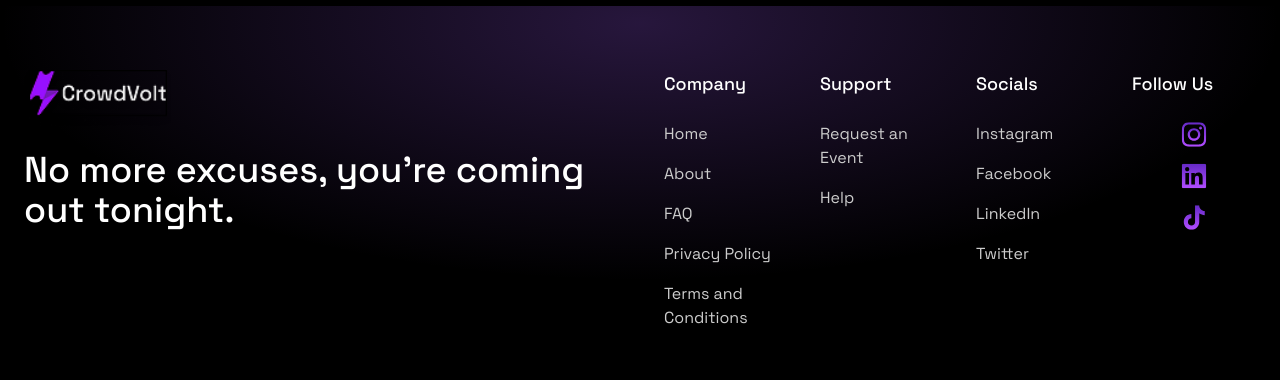
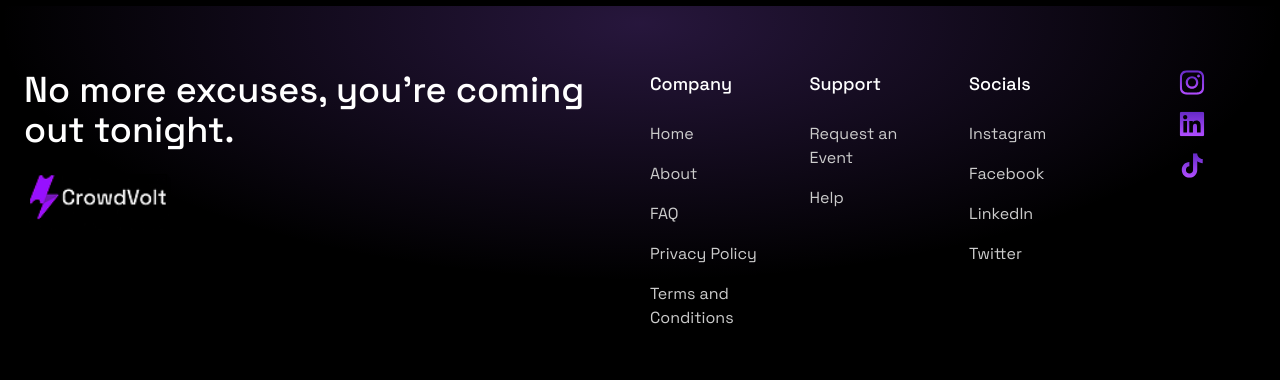
Before and after one commit to hrithik210/crowdvolt-frontend, a React (Vite) app: page / in a window 1280 px wide. Shown: the part 2954-3334 px from the top of the page. Built offline with nearby package versions, Linux system fonts and the light colour scheme.

Commit message:
changes in footer

```diff
--- a/client/components/Footer.tsx
+++ b/client/components/Footer.tsx
@@ -2,18 +2,19 @@ export default function Footer() {
   return (
     <footer className="bg-radial-purple py-10 md:py-16 px-4 md:px-6">
       <div className="max-w-7xl mx-auto">
-        <div className="grid grid-cols-1 lg:grid-cols-2 gap-8 md:gap-12 mb-10 md:mb-16">
+        <div className="grid grid-cols-1 lg:grid-cols-2 gap-8 md:gap-12 mb-10 md:mb-16" style={{ gap: '20px' }}>
           {/* Left section */}
           <div className="space-y-6 md:space-y-8">
             <div>
-              <img
-                src="/Link → CrowdVolt Logo.png"
-                alt="CrowdVolt Logo"
-                className="h-10 md:h-14 w-auto mb-4 md:mb-6"
-              />
-              <h3 className="text-white text-2xl md:text-3xl lg:text-4xl font-medium leading-tight">
-                No more excuses, you're coming out tonight.
-              </h3>
+              <h3 className="text-white text-2xl md:text-3xl lg:text-4xl font-medium leading-tight mb-6">
+                 No more excuses, you're coming out tonight.
+               </h3>
+
+               <img
+                 src="/Link → CrowdVolt Logo.png"
+                 alt="CrowdVolt Logo"
+                 className="h-10 md:h-14 w-auto"
+               />
             </div>
           </div>
 
@@ -75,7 +76,6 @@ export default function Footer() {
 
             {/* Social Icons */}
             <div>
-              <h4 className="text-white text-base md:text-lg font-medium mb-4 md:mb-6">Follow Us</h4>
               <div className="flex flex-row md:flex-col items-center space-x-3 md:space-x-0 space-y-0 md:space-y-4">
                 {/* Instagram */}
                 <a href="#" className="hover:scale-110 transition-transform">
```
